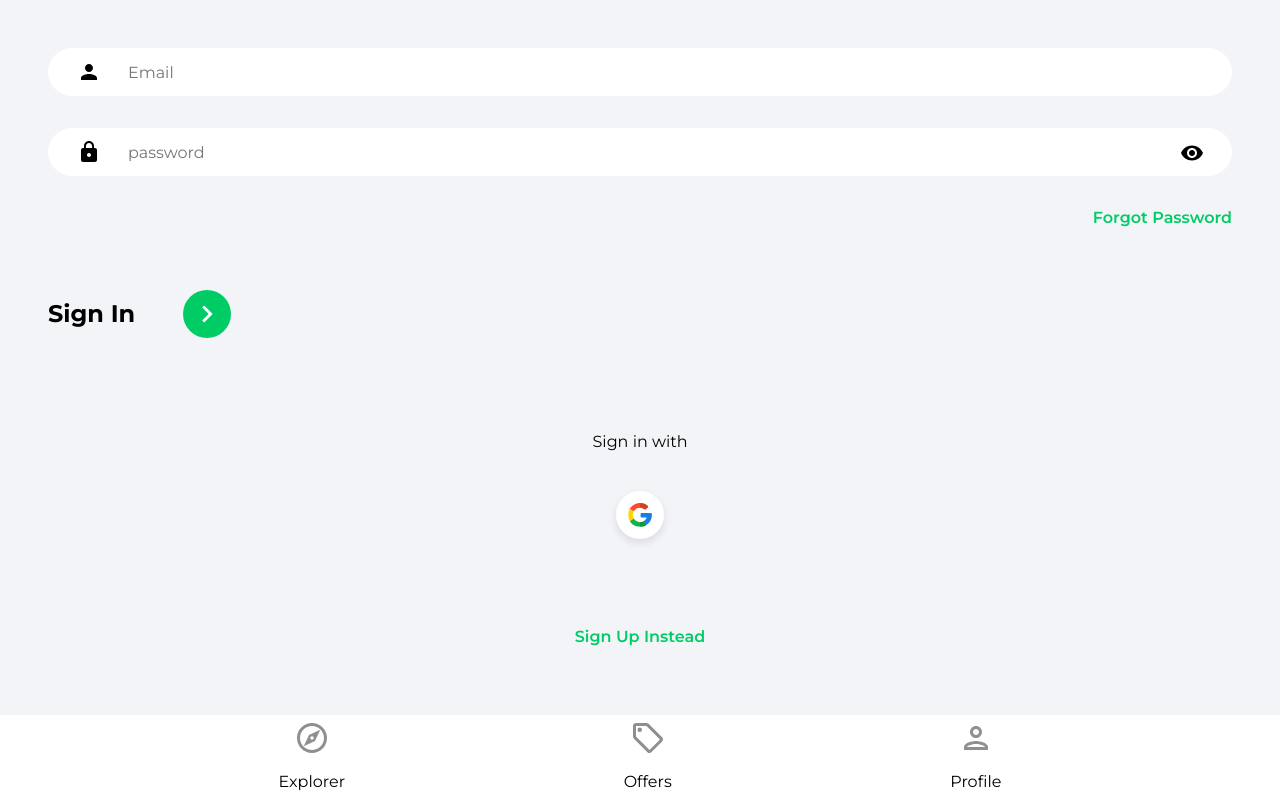
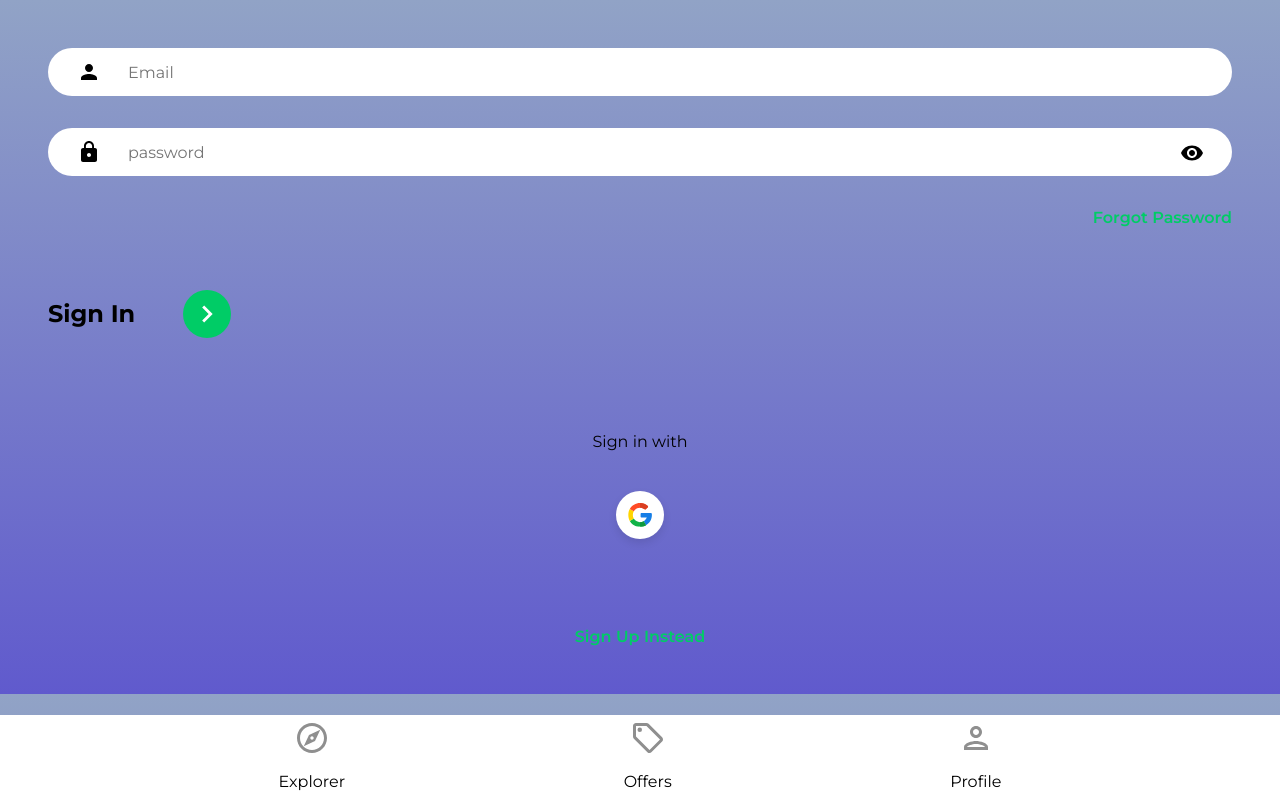
Before and after one commit to GregPetropoulos/Home-Deals, a React (Create React App) app: page /sign-in in a window 1280 px wide. Built offline with nearby package versions, Linux system fonts and the light colour scheme; no server answers.

Commit message:
Changed background color fixed memory leak with useEffect isMounted and clean up.

```diff
--- a/src/components/ListingItems.jsx
+++ b/src/components/ListingItems.jsx
@@ -5,8 +5,6 @@ import bedIcon from '../assets/svg/bedIcon.svg';
 import bathtubIcon from '../assets/svg/bathtubIcon.svg';
 
 const ListingItems = ({ listing, id, onEdit, onDelete }) => {
-  console.log('listing', listing);
-  console.log('onClick', onDelete);
 
   return (
     <li className='categoryListing'>
--- a/src/components/Slider.jsx
+++ b/src/components/Slider.jsx
@@ -1,4 +1,4 @@
-import { useState, useEffect } from 'react';
+import { useState, useEffect, useRef } from 'react';
 import { useNavigate } from 'react-router-dom';
 import { collection, getDocs, query, orderBy, limit } from 'firebase/firestore';
 import { db } from '../config/firebase.config';
@@ -15,8 +15,12 @@ const Slider = () => {
   const [listings, setListings] = useState(null);
 
   const navigate = useNavigate();
+  const isMounted = useRef(true);
 
   useEffect(() => {
+if(isMounted){
+
+
     const fetchListing = async () => {
       const listingRef = collection(db, 'listings');
       const q = query(listingRef, orderBy('timestamp', 'desc'), limit(5));
@@ -37,7 +41,13 @@ const Slider = () => {
       setLoading(false);
     };
     fetchListing();
-  }, []);
+}
+ //*CLEANUP
+ return () => {
+  isMounted.current = false;
+};
+
+  }, [isMounted]);
 
   if (loading) {
     return <Spinner />;
--- a/src/index.css
+++ b/src/index.css
@@ -9,7 +9,10 @@ html::-webkit-scrollbar {
 
 body {
   font-family: 'Montserrat', sans-serif;
-  background-color: #f2f4f8;
+  /* background-color: #f2f4f8; */
+  /* background-color: rgba(165, 178, 202,.7);*/
+  background: rgb(96,90,205);
+  background: linear-gradient(0deg, rgba(96,90,205,1) 0%, rgba(145,163,198,1) 100%);
   margin: 0;
   box-sizing: border-box;
 }
@@ -417,6 +420,7 @@ button {
   height: 100px;
   border-radius: 1.5rem;
   object-fit: cover;
+  margin-top: 1.4rem;
 }
 @media (min-width: 1024px) {
   .categoryListingImg {
@@ -439,6 +443,7 @@ button {
   font-size: 0.7rem;
   opacity: 0.8;
   margin-bottom: 0;
+  margin-top: 1.4rem;
 }
 
 .categoryListingName {
--- a/src/pages/CreateListing.jsx
+++ b/src/pages/CreateListing.jsx
@@ -84,7 +84,7 @@ const CreateListing = () => {
 
     setLoading(true);
 
-    console.log(formData);
+    // console.log(formData);
     // * ==============================================================
     //* PRICE CHECKS
 
@@ -196,7 +196,7 @@ const CreateListing = () => {
       toast.error('Images not uploaded');
       return;
     });
-    console.log(imgUrls);
+    // console.log(imgUrls);
     //* ==============================================================
 
     //* ==============================================================
--- a/src/pages/EditListing.jsx
+++ b/src/pages/EditListing.jsx
@@ -132,7 +132,7 @@ if(listing && listing.userRef !== auth.currentUser.uid){
 
     setLoading(true);
 
-    console.log(formData);
+    // console.log(formData);
     // * ==============================================================
     //* PRICE CHECKS
 
@@ -244,7 +244,7 @@ if(listing && listing.userRef !== auth.currentUser.uid){
       toast.error('Images not uploaded');
       return;
     });
-    console.log(imgUrls);
+    // console.log(imgUrls);
     //* ==============================================================
 
     //* ==============================================================
--- a/src/pages/Listing.jsx
+++ b/src/pages/Listing.jsx
@@ -33,7 +33,7 @@ const Listing = () => {
       const docSnap = await getDoc(docRef);
 
       if (docSnap.exists()) {
-        console.log(docSnap.data());
+        // console.log(docSnap.data());
         setListing(docSnap.data());
         setLoading(false);
       }
--- a/src/pages/Profiles.jsx
+++ b/src/pages/Profiles.jsx
@@ -112,7 +112,7 @@ const Profiles = () => {
   };
 
   const onEdit =listingId=> navigate(`/edit-listing/${listingId}`)
-  console.log("listings",listings);
+  // console.log("listings",listings);
   return (
     <div className='profile'>
       <header className='profileHeader'>
@@ -133,7 +133,6 @@ const Profiles = () => {
             {changeDetails ? 'done' : 'change'}
           </p>
         </div>
-        ˜
         <div className='profileCard'>
           <form className=''>
             <input
```
Also changed, not shown: 1 other file (tests, documents, lock files or other folders).
